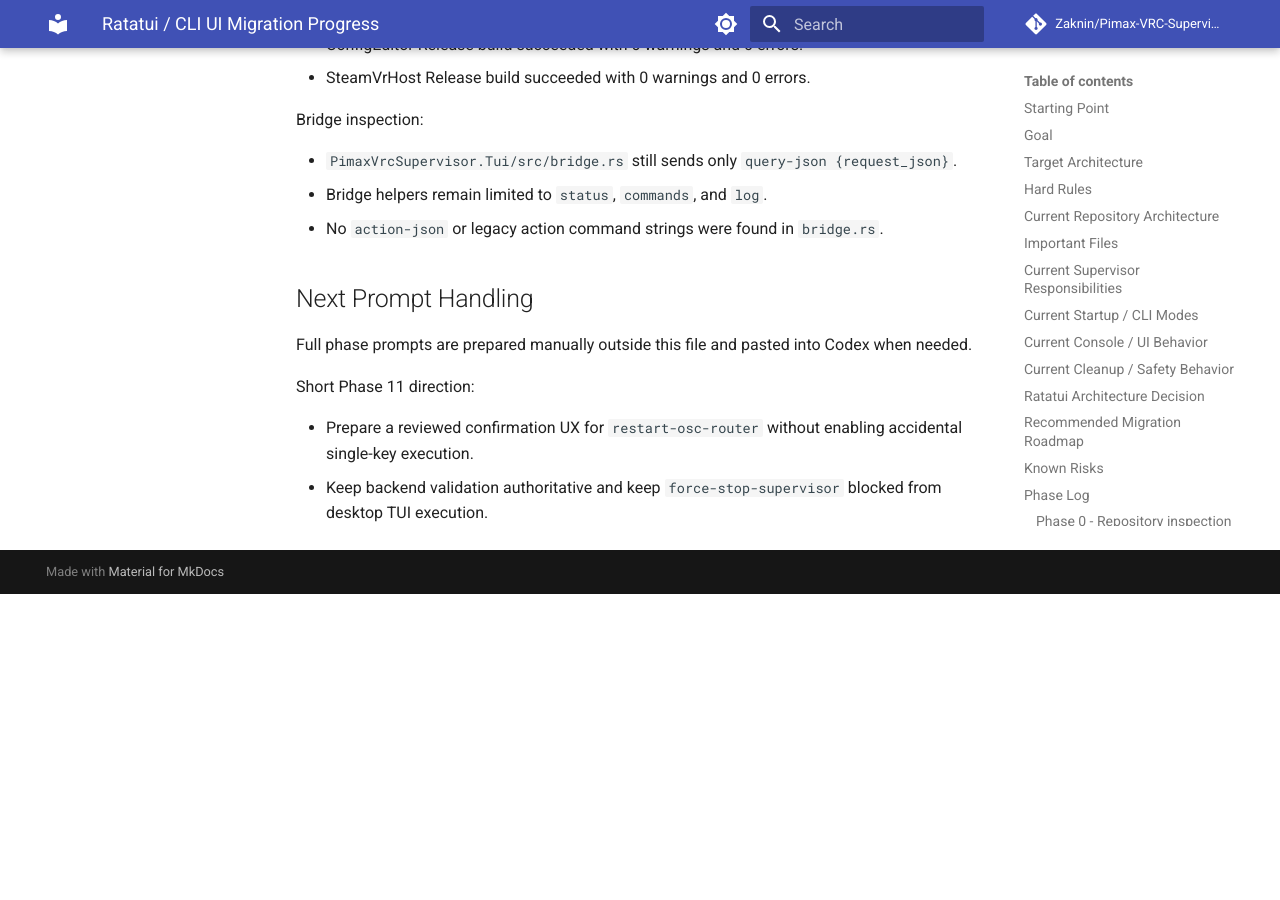
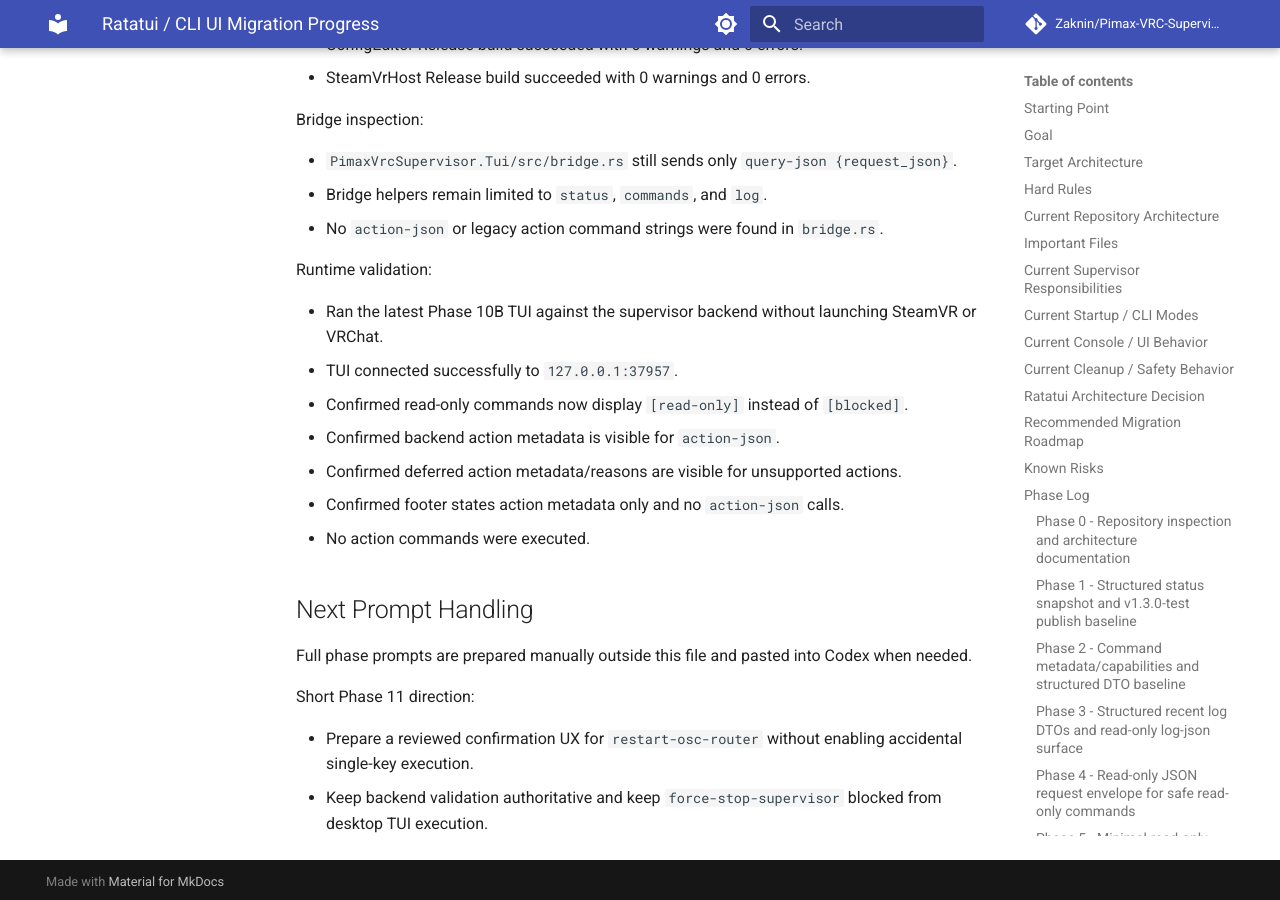
Before and after one commit to Zaknin/Pimax-VRC-Supervisor, an MkDocs documentation site: the page built from docs/ratatui-tui-migration-progress.md, in a window 1280 px wide and 900 px high, scrolled down 39840 px. Built offline with MkDocs 1.6.1 and Material for MkDocs 9.7.7, drawn with Linux system fonts in a browser that asks for light colours; comment, search, counter and statistics services are not loaded; before the commit the page ends 40434 px from its top, so only the background shows below that.

Commit message:
Phase 10B: clean up read-only action metadata display

```diff
--- a/docs/ratatui-tui-migration-progress.md
+++ b/docs/ratatui-tui-migration-progress.md
@@ -1137,6 +1137,16 @@ Bridge inspection:
 - Bridge helpers remain limited to `status`, `commands`, and `log`.
 - No `action-json` or legacy action command strings were found in `bridge.rs`.
 
+Runtime validation:
+
+- Ran the latest Phase 10B TUI against the supervisor backend without launching SteamVR or VRChat.
+- TUI connected successfully to `127.0.0.1:37957`.
+- Confirmed read-only commands now display `[read-only]` instead of `[blocked]`.
+- Confirmed backend action metadata is visible for `action-json`.
+- Confirmed deferred action metadata/reasons are visible for unsupported actions.
+- Confirmed footer states action metadata only and no `action-json` calls.
+- No action commands were executed.
+
 ## Next Prompt Handling
 
 Full phase prompts are prepared manually outside this file and pasted into Codex when needed.
```
